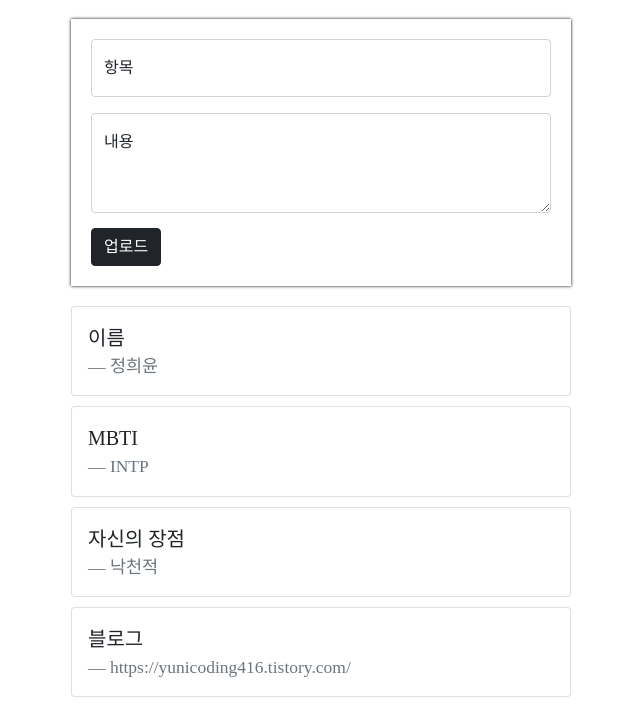
After one commit to taeyoungNew/my-team, a Flask app: page /heeyeun in a window 1280 px wide. The commit adds this page. Shown: the part 301-1008 px from the top of the page, without its empty margins (319-959 px from the left). Run offline with Flask 3, Linux system fonts and the light colour scheme; data that the repository does not hold is empty.

Commit message:
희윤님 페이지 랜더링 성공

```diff
--- a/app.py
+++ b/app.py
@@ -10,12 +10,21 @@ app = Flask(__name__)
 def home():
    return render_template('index.html')
 
+# 각멤버페이지의 루트
 @app.route('/taeyoung')
-def memberpage():
+def taeyoungpage():
    return render_template('taeyoung.html')
 
+@app.route('/heeyeun')
+def heeyeunpage():
+   print('희윤님 페이지')
+   return render_template('heeyeun.html')
+
+
+# 데이터 저장 처리
+# 태영
 @app.route('/story', methods=["POST"])
-def addmember():
+def addTaeyoungStory():
    imgUrl = request.form['imgUrl']
    storyTitle = request.form['storyTitle']
    storyContent = request.form['storyContent']
@@ -25,11 +34,28 @@ def addmember():
       'storyContent' : storyContent
    }
 
+
    db.myteam.insert_one(doc)
    print(imgUrl, storyContent, storyTitle)
 
-   return jsonify({"msg" : "보내기 성공"})
+   return jsonify({"msg" : "저장 성공"})
 
+# 희윤님
+@app.route('/heeyeunstory', methods=["POST"])
+def addHeeYeunStory():
+   storyTitle = request.form['storyTitle']
+   storyContent = request.form['storyContent']
+   doc = {
+      'storyTitle' : storyTitle,
+      'storyContent' : storyContent
+   }
+   db.heeyeun.insert_one(doc)
+   # print(doc)
+   return jsonify({"msg" : "저장 성공"})
+
+
+# 데이터 가져오기
+# 태영
 @app.route('/story', methods=["GET"])
 def getStory():
    myStories = objectIdDecoder(list(db.myteam.find({})))
@@ -54,6 +80,26 @@ def objectIdDecoder(list):
     results.append(document)
   return results
 
+# 희윤님
+@app.route('/heeyeunstory', methods=["GET"])
+def getHeeyuenStory():
+   # list(db.fans.find({}, {'_id': False}))
+   myStories = list(db.heeyeun.find({}, {'_id': False}))
+   print('myStories = ', myStories)
+   # docs = []
+   # for story in myStories:
+   #    # print(story)
+   #    doc = {
+   #       'storyTitle' : story['storyTitle'],
+   #       'storyContent': story['storyContent']
+   #    }
+   #    docs.append(doc)
+   # print('docs = ', docs)
+   return myStories
+
+
+
+# 데이터 삭제
 @app.route('/delete', methods=["DELETE"])
 def deleteStory():
    id = ObjectId(request.form['storyId'])
@@ -61,6 +107,8 @@ def deleteStory():
    db.myteam.delete_one({"_id": ObjectId(id)})
    return jsonify({"msg" : "카드가 삭제되었습니다."})
 
+
+# 데이터 수정
 @app.route('/update', methods=["PUT"])
 def updateStory():
    # imgUrl = request.form['newImgUrl']
@@ -80,5 +128,9 @@ def updateStory():
 
    return jsonify({"msg" : "수정되었습니다."})
 
+
+
+
+
 if __name__ == '__main__':
    app.run('0.0.0.0', port=5000, debug=True)
--- /dev/null
+++ b/templates/heeyeun.html
@@ -0,0 +1,181 @@
+<!DOCTYPE html>
+<html lang="en">
+    <head>
+        <meta charset="UTF-8" />
+        <meta http-equiv="X-UA-Compatible" content="IE=edge" />
+        <meta name="viewport" content="width=device-width, initial-scale=1.0" />
+
+        <link
+          href="https://cdn.jsdelivr.net/npm/bootstrap@5.0.2/dist/css/bootstrap.min.css"
+          rel="stylesheet"
+          integrity="sha384-EVSTQN3/azprG1Anm3QDgpJLIm9Nao0Yz1ztcQTwFspd3yD65VohhpuuCOmLASjC"
+          crossorigin="anonymous"
+        />
+        <script src="https://ajax.googleapis.com/ajax/libs/jquery/3.5.1/jquery.min.js"></script>
+        <script
+          src="https://cdn.jsdelivr.net/npm/bootstrap@5.0.2/dist/js/bootstrap.bundle.min.js"
+          integrity="sha384-MrcW6ZMFYlzcLA8Nl+NtUVF0sA7MsXsP1UyJoMp4YLEuNSfAP+JcXn/tWtIaxVXM"
+          crossorigin="anonymous"
+        ></script>
+
+        <title>자기소개 - 정희윤</title>
+
+
+        <meta property="og:title" content="자기소개 - 정희윤" />
+        <meta property="og:description" content="내배캠 자기소개" />
+
+        <link
+        href="https://fonts.googleapis.com/css2?family=Noto+Serif+KR:wght@200;300;400;500;600;700;900&display=swap"
+        rel="stylesheet"
+        />
+        <style>
+            * {
+                font-family: "Noto Serif KR", serif;
+            }
+
+            .mypic {
+                width: 100%;
+                height: 300px;
+
+                background-image: linear-gradient(0deg,
+                        rgba(0, 0, 0, 0.5),
+                        rgba(0, 0, 0, 0.5)),
+                    url("https://img1.daumcdn.net/thumb/R1280x0/?scode=mtistory2&fname=https%3A%2F%2Fblog.kakaocdn.net%2Fdn%2FlSifU%2Fbtsf4cjHIIZ%2F23b3IgAQqAhly5IcPcqFKk%2Fimg.jpg");
+                background-position: center 30%;
+                background-size: cover;
+
+                color: white;
+
+                display: flex;
+                flex-direction: column;
+                align-items: center;
+                justify-content: center;
+            }
+
+            .mypost {
+                width: 95%;
+                max-width: 500px;
+                margin: 20px auto 20px auto;
+
+                box-shadow: 0px 0px 3px 0px black;
+                padding: 20px;
+            }
+
+            .mypost>button {
+                margin-top: 15px;
+            }
+
+            .mycards {
+                width: 95%;
+                max-width: 500px;
+                margin: auto;
+            }
+
+            .mycards>.card {
+                margin-top: 10px;
+                margin-bottom: 10px;
+            }
+        </style>
+        <script>
+            $(document).ready(function () {
+                // set_temp();
+                show_info();
+            });
+            // function set_temp()
+            function save_info() {
+                let storyTitle = $('#category').val()
+                let storyContent = $('#info').val()
+                // let pageName = '희윤페이지'
+                let formData = new FormData();
+                formData.append("storyTitle", storyTitle);
+                formData.append("storyContent", storyContent);
+
+                fetch('/heeyeunstory', {
+                        method: "POST",
+                        body: formData,
+                    })
+                    .then((res) => res.json())
+                    .then((data) => {
+                        alert(data["msg"]);
+                        window.location.reload()
+                    });
+            }
+
+            function show_info() {
+                fetch('/heeyeunstory')
+                    .then((res) => res.json())
+                    .then((data) => {
+                        console.log('rows = ', data)
+                        let rows = data
+                        rows.forEach((a) => {
+                            let category = a.storyContent
+                            let info = a.storyTitle
+
+                            let temp_html = `<div class="card">
+                                                <div class="card-body">
+                                                <blockquote class="blockquote mb-0">
+                                                    <p>${info}</p>
+                                                    <footer class="blockquote-footer">${category}</footer>
+                                                </blockquote>
+                                                </div>
+                                            </div>`
+                            $('#info-list').append(temp_html)
+                        })
+                    })
+            }
+        </script>
+    </head>
+    <body>
+        <div class="mypic">
+            <h1>자기소개 - 정희윤</h1>
+        </div>
+        <div class="mypost">
+            <div class="form-floating mb-3">
+                <input type="text" class="form-control" id="category" placeholder="url" />
+                <label for="floatingInput">항목</label>
+            </div>
+            <div class="form-floating">
+                <textarea class="form-control" placeholder="Leave a info here" id="info"
+                    style="height: 100px"></textarea>
+                <label for="floatingTextarea2">내용</label>
+            </div>
+            <button onclick="save_info()" type="button" class="btn btn-dark">
+                업로드
+            </button>
+        </div>
+        <div class="mycards" id="info-list">
+            <div class="card">
+                <div class="card-body">
+                    <blockquote class="blockquote mb-0">
+                        <p>이름</p>
+                        <footer class="blockquote-footer">정희윤</footer>
+                    </blockquote>
+                </div>
+            </div>
+            <div class="card">
+                <div class="card-body">
+                    <blockquote class="blockquote mb-0">
+                        <p>MBTI</p>
+                        <footer class="blockquote-footer">INTP</footer>
+                    </blockquote>
+                </div>
+            </div>
+            <div class="card">
+                <div class="card-body">
+                    <blockquote class="blockquote mb-0">
+                        <p>자신의 장점</p>
+                        <footer class="blockquote-footer">낙천적</footer>
+                    </blockquote>
+                </div>
+            </div>
+            <div class="card">
+                <div class="card-body">
+                    <blockquote class="blockquote mb-0">
+                        <p>블로그</p>
+                        <footer class="blockquote-footer">https://yunicoding416.tistory.com/</footer>
+                    </blockquote>
+                </div>
+            </div>
+        </div>
+    </body>
+</html>
```
Also changed, not shown: templates/index.html (+5 -3 lines), templates/taeyoung.html (+13 -18 lines).
